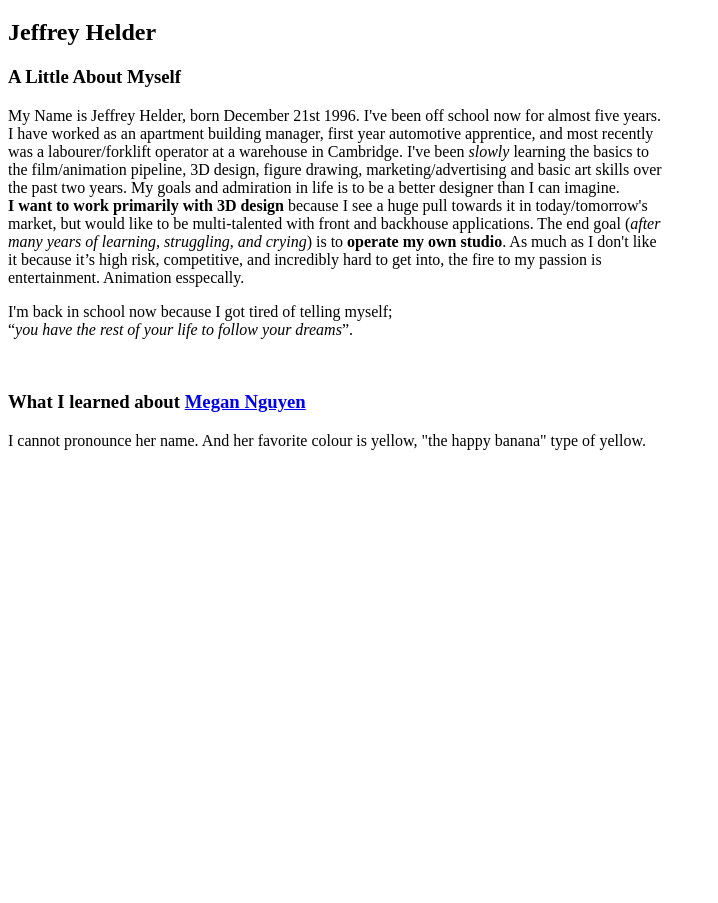
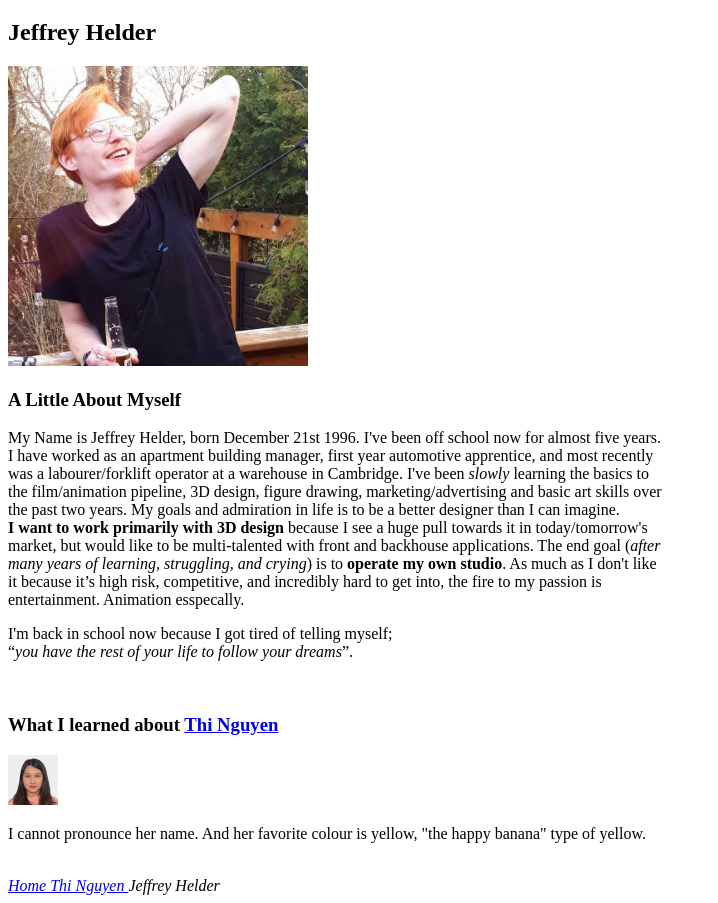
Before and after one commit to jhelder2/homework1, a plain HTML site: page jeffrey.html in a window 1280 px wide. Shown: the part 61-964 px from the top of the page, without its empty margins (0-718 px from the left). Before the commit the page ends 800 px from the top, so only its background shows below. Drawn offline with Linux system fonts and the light colour scheme.

Commit message:
jeffrey.jpg, footer, added huperlinks and pics to *.html, added to jeffrey.html

```diff
--- a/jeffrey.html
+++ b/jeffrey.html
@@ -12,6 +12,8 @@
 
         <h2>Jeffrey Helder</h2>
 
+        <img src="jeffrey.jpg" alt="picture of jeffrey helder" width="300" height="300">
+
         <h3>A Little About Myself</h3>
 
         <p>My Name is Jeffrey Helder, born December 21st 1996. I've been off school now for almost five years.<br> I have worked as an apartment building manager, first year automotive apprentice, and most recently<br/> was a labourer/forklift operator at a warehouse in Cambridge. I've been <i>slowly</i> learning the basics to<br/>the film/animation pipeline, 3D design, figure drawing, marketing/advertising and basic art skills over<br/>the past two years. My goals and admiration in life is to be a better designer than I can imagine.<br/><b>I want to work primarily with 3D design</b> because I see a huge pull towards it in today/tomorrow's<br/>market, but would like to be multi-talented with front and backhouse applications. The end goal (<i>after<br/>
@@ -21,9 +23,20 @@
 
         <br/>
 
-        <h3>What I learned about <a href="thi_nguyen.html">Megan Nguyen</a></h3>
+        <h3>What I learned about <a href="thi_nguyen.html">Thi Nguyen</a></h3>
+
+        <a href="thi_nguyen.html">
+            <span title="Thi Nguyen">
+                <img src="thi_nguyen.jpg" alt="picture of thi nguyen" width="50" height="50">
+            </span>
+        </a>
 
         <p>I cannot pronounce her name. And her favorite colour is yellow, "the happy banana" type of yellow.</p>
+
+        <br/>
+
+        <i><a href="index.html"> Home </a><a href="thi_nguyen.html"> Thi Nguyen </a>Jeffrey Helder</i>
+
 
     </body>
 
```
Also changed, not shown: index.html (+3 -1 lines), thi_nguyen.html (+3 -1 lines), jeffrey.jpg (added), 1 other file.
